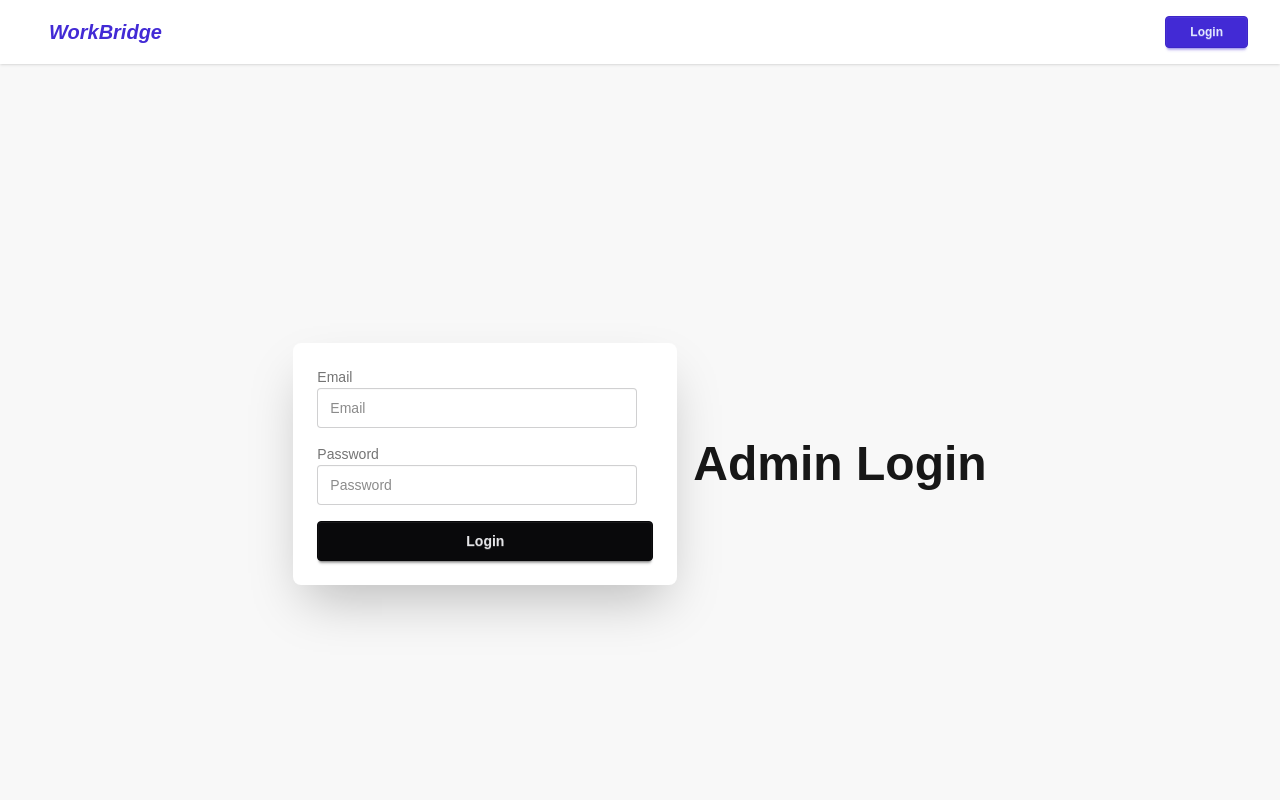
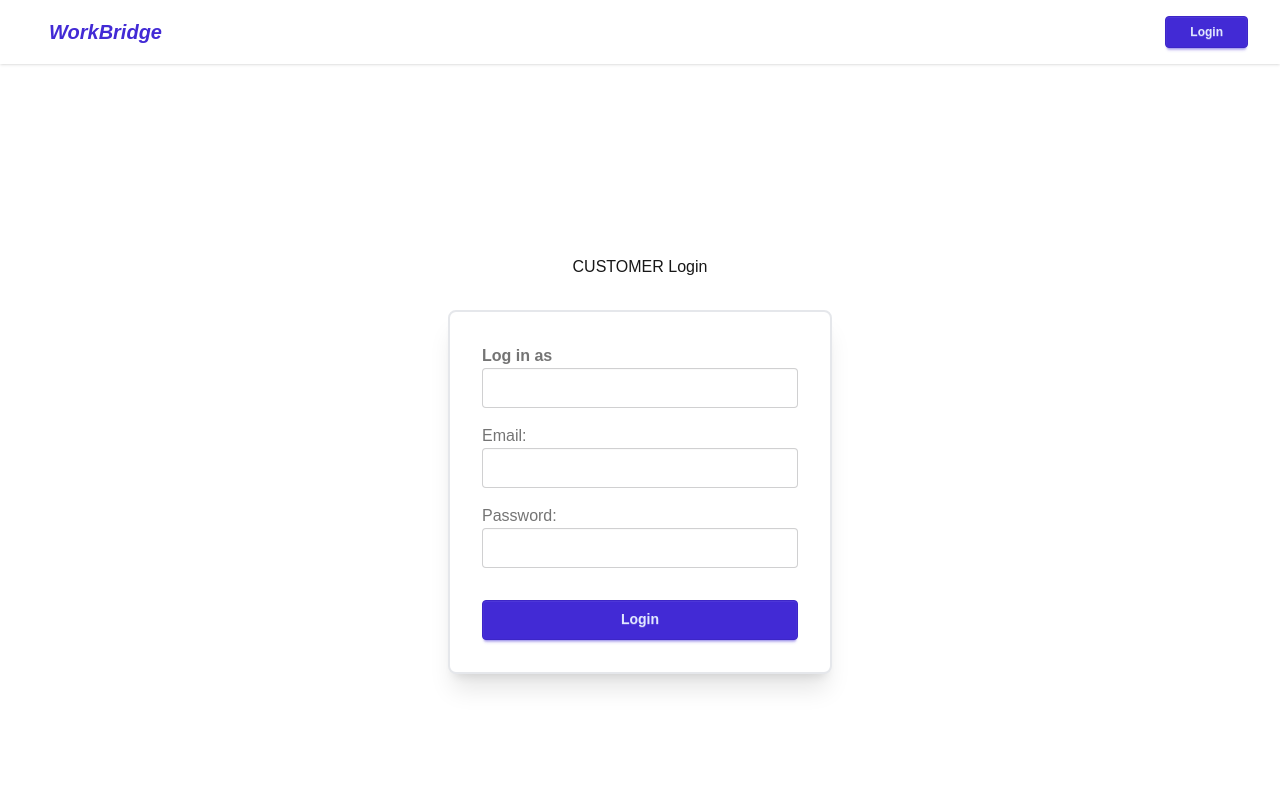
Before and after one commit to pritom-Das/WorkBridgeFrontEnd, a Next.js app: page /login in a window 1280 px wide. Shown: the top 800 px of the page. Built offline with nearby package versions, Linux system fonts and the light colour scheme.

Commit message:
Login tried

```diff
--- a/app/login/page.tsx
+++ b/app/login/page.tsx
@@ -1,112 +1,117 @@
+/* eslint-disable @typescript-eslint/no-explicit-any */
 "use client";
+import { useState } from "react";
+import { useRouter } from "next/navigation";
+import z from "zod";
+import axiosInstance from "@/app/(util)/axios";
+import Title from "@/components/title";
 
-import React, { useState } from "react";
-import axios from "axios";
-import { useRouter } from "next/navigation";
+const loginSchema = z.object({
+  email: z.string().email({ message: "Invalid email" }),
+  password: z.string().min(6, { message: "Password must be at least 6 characters" }),
+});
 
-export default function AdminLoginPage() {
+export default function UserPage() {
+  const [error, setError] = useState<any>({});
+  const [authError, setAuthError] = useState("");
+  const [loginType, setLoginType] = useState("customer"); // 1. Added loginType state
   const router = useRouter();
 
-  const [formData, setFormData] = useState({ email: "", password: "" });
-  const [errorMessage, setErrorMessage] = useState("");
+  const handleSubmit = async (e: React.FormEvent<HTMLFormElement>) => {
+    e.preventDefault();
+    const formData = new FormData(e.currentTarget);
+    const data = Object.fromEntries(formData);
 
-  // Handle input changes
-  const handleChange = (e: React.ChangeEvent<HTMLInputElement>) => {
-    setFormData({ ...formData, [e.target.name]: e.target.value });
-  };
-
-  // Simple frontend validation
-  const validateForm = () => {
-    const { email, password } = formData;
-    const emailRegex = /^[^\s@]+@[^\s@]+\.[^\s@]+$/;
-
-    if (!emailRegex.test(email)) {
-      return "Invalid email format";
-    }
-
-    if (password.length < 6) {
-      return "Password must be at least 6 characters";
-    }
-
-    return "";
-  };
-
-const handleSubmit = async (e: React.FormEvent) => {
-    e.preventDefault();
-
-    const validationError = validateForm();
-    if (validationError) {
-      setErrorMessage(validationError);
+    // Zod Validation
+    const result = loginSchema.safeParse(data);
+    if (!result.success) {
+      const err: any = {};
+      result.error.issues.forEach(i => { err[i.path[0]] = i.message });
+      setError(err);
       return;
     }
 
+    setError({});
+    setAuthError("");
+
     try {
-      const res = await axios.post(
-        "http://localhost:3000/admin/login",
-        {
-          email: formData.email.trim(),
-          password: formData.password.trim(),
-        },
-        {
-          withCredentials: true
+      // 2. DYNAMIC ENDPOINT based on loginType (admin, customer, or vendor)
+      const response = await axiosInstance.post(`/${loginType}/login`, result.data);
+
+      if (response.status === 200 || response.status === 201) {
+        // 3. Save role to localStorage for the Navbar
+        localStorage.setItem("userRole", response.data.role);
+
+        alert("Login Successful!");
+
+        // 4. DYNAMIC REDIRECT based on role
+        const role = response.data.role;
+        if (role === "admin" || role === "super-admin") {
+          window.location.href = "/admin/vendors";
+        } else if (role === "vendor") {
+          router.push("/vendor/dashBoard");
+        } else {
+          window.location.href = "/user"; // Customer redirect
         }
-      );
-
-      console.log("Login successful:", res.data);
-
-      // 1. SAVE the role so the Navbar can find it
-      localStorage.setItem("userRole", res.data.role);
-
-      // 2. REDIRECT using window.location to force Navbar to refresh
-      window.location.href = "/admin/vendors";
-
-    } catch (error: any) {
-      setErrorMessage(
-        error.response?.data?.message || "Invalid email or password"
-      );
+      }
+    } catch (err: any) {
+      // CUSTOMIZED ERROR HANDLING
+      const status = err.response?.status;
+      if (status === 404) {
+        setAuthError("Invalid User Role or Selection.");
+      }
+      else if (status === 401) {
+        setAuthError("Incorrect email or password.");
+      }
+      else {
+        setAuthError(err.response?.data?.message || "An error occurred. Please try again.");
+      }
     }
   };
 
   return (
-    <div className="hero bg-base-200 min-h-screen">
-      <div className="hero-content flex-col lg:flex-row-reverse">
-        <div className="text-center lg:text-left">
-          <h1 className="text-5xl font-bold">Admin Login</h1>
+    <div className="flex flex-col items-center justify-center min-h-screen bg-white">
+      <Title text={`${loginType.toUpperCase()} Login`} />
+
+      <form onSubmit={handleSubmit} className="card bg-white shadow-xl p-8 w-96 mt-4 border-2 border-gray-200">
+        {authError && <p className="text-error text-center mb-4 font-bold">{authError}</p>}
+
+        {/* 5. Added User Type Selection Dropdown */}
+        <div className="form-control mb-4">
+          <label className="label font-bold">Log in as</label>
+          <select
+            className="select select-bordered w-full text-white"
+            value={loginType}
+            onChange={(e) => setLoginType(e.target.value)}
+          >
+            <option value="customer">Customer</option>
+            <option value="vendor">Vendor</option>
+            <option value="admin">Admin</option>
+          </select>
         </div>
-        <div className="card bg-base-100 w-full max-w-sm shadow-2xl">
-          <div className="card-body">
-            <form onSubmit={handleSubmit}>
-              <label className="label">Email</label>
+
+        <div className="form-control">
+          <label className="label ">Email: </label>
           <input
             type="email"
             name="email"
-                className="input"
-                placeholder="Email"
-                value={formData.email}
-                onChange={handleChange}
+            className="input input-bordered text-white"
           />
+          {error.email && <span className="text-error text-xs mt-1"> {error.email}</span>}
+        </div>
 
-              <label className="label mt-4">Password</label>
+        <div className="form-control mt-4">
+          <label className="label">Password: </label>
           <input
             type="password"
             name="password"
-                className="input"
-                placeholder="Password"
-                value={formData.password}
-                onChange={handleChange}
+            className="input  input-bordered text-white"
           />
+          {error.password && <span className="text-error text-xs mt-1"> {error.password}</span>}
+        </div>
 
-              {errorMessage && (
-                <p className="text-red-500 mt-2">{errorMessage}</p>
-              )}
-
-              <button type="submit" className="btn btn-neutral mt-4 w-full">
-                Login
-              </button>
+        <button type="submit" className="btn btn-primary mt-8">Login</button>
       </form>
-          </div>
-        </div>
-      </div>
     </div>
   );
 }
--- a/app/profilePage/page.tsx
+++ b/app/profilePage/page.tsx
@@ -1,4 +1,4 @@
-import Profile from "@/Components/profile";
+import Profile from "@/components/profile";
 
 export default function ProfilePage() {
 return (
--- a/app/user/register/page.tsx
+++ b/app/user/register/page.tsx
@@ -2,7 +2,7 @@
  "use client";
 import { useState } from "react";
 import { z } from "zod";
-import Footer from "@/components/footer";
+// import Footer from "@/components/footer";
 import Title from "@/components/title";
 import { useRouter } from "next/navigation";
 import axiosInstance from "@/app/(util)/axios";
@@ -130,7 +130,7 @@ export default function VendorRegister() {
         <button type="submit" className="login-btn">Register</button>
       </form>
       <div>
-        <Footer />
+        {/* <Footer /> */}
       </div>
     </div>
 
--- a/components/Navbar.tsx
+++ b/components/Navbar.tsx
@@ -1,3 +1,4 @@
+/* eslint-disable @typescript-eslint/no-explicit-any */
 "use client";
 
 import React, { useEffect, useState } from "react";
--- a/package.json
+++ b/package.json
@@ -3,9 +3,9 @@
   "version": "0.1.0",
   "private": true,
   "scripts": {
-    "dev": "next dev -p 4000",
+    "dev": "next dev -p 3002",
     "build": "next build",
-    "start": "next start -p 4000",
+    "start": "next start -p 3002",
     "lint": "eslint"
   },
   "dependencies": {
```
Lines whose indentation alone changed are shown as unchanged.
